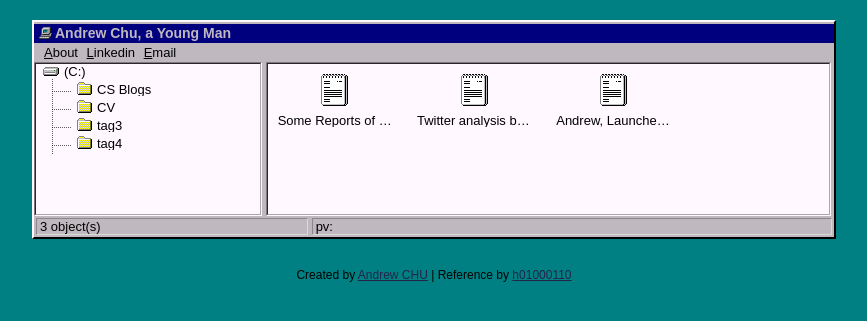
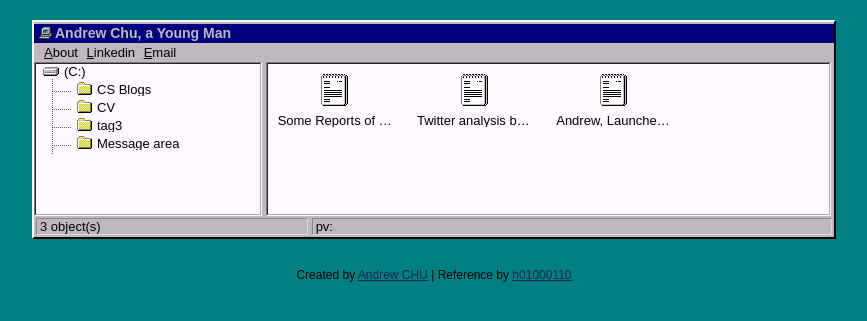
Before and after one commit to scyxx2/lakerschampions.github.io, a Jekyll site: the page built from index.html, in a window 1280 px wide. Shown: the top 321 px of the page, without its empty margins (206-1073 px from the left). Built offline with Jekyll 4.4.1, drawn with Linux system fonts in a browser that asks for light colours; comment, search, counter and statistics services are not loaded.

Commit message:
Update default.html

```diff
--- a/_layouts/default.html
+++ b/_layouts/default.html
@@ -38,13 +38,13 @@
 				<li><a href="/tag/{{ tag | first | slugify }}/" title="{{ tag[0] | replace:'-', ' ' }}"><img src="/assets/img/folder.ico" />{{ tag[0] | replace:'-', ' ' }}</a></li>
 				{% endfor %} -->
 
-				<li><a href="/tag/tag1/" title="tag1"><img src="/assets/img/folder.ico" />CS Blogs</a></li>
+				<li><a href="/tag/tag1/" title="CS Blogs"><img src="/assets/img/folder.ico" />CS Blogs</a></li>
 
-				<li><a href="/tag/tag2/" title="tag2"><img src="/assets/img/folder.ico" />CV</a></li>
+				<li><a href="/tag/tag2/" title="CV"><img src="/assets/img/folder.ico" />CV</a></li>
 
 				<li><a href="/tag/tag3/" title="tag3"><img src="/assets/img/folder.ico" />tag3</a></li>
 
-				<li><a href="/tag/tag4/" title="tag4"><img src="/assets/img/folder.ico" />tag4</a></li>
+				<li><a href="/tag/tag4/" title="Message Area"><img src="/assets/img/folder.ico" />Message area</a></li>
 			</ul>
 				</li>
 			</ul>
```
